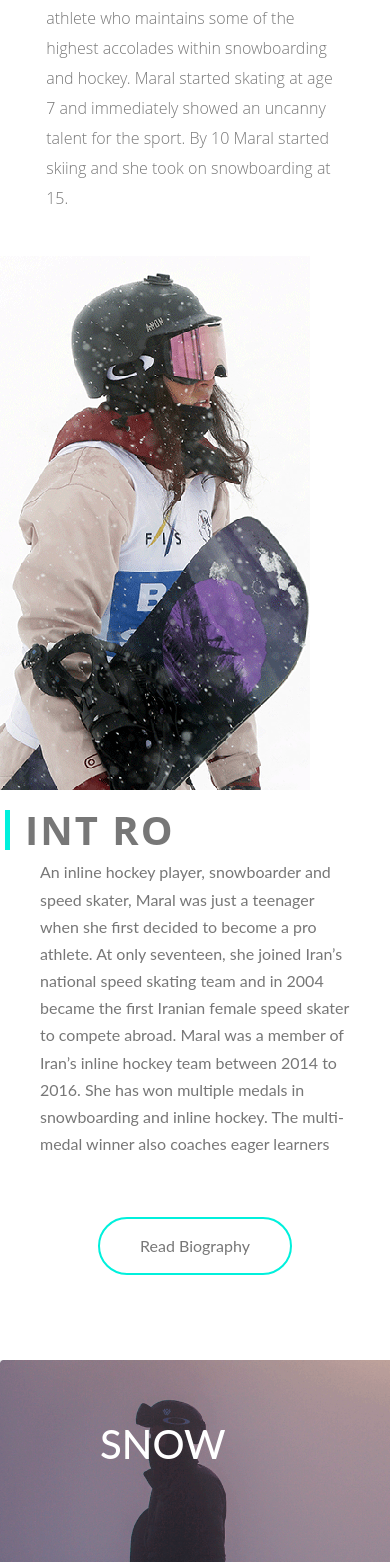
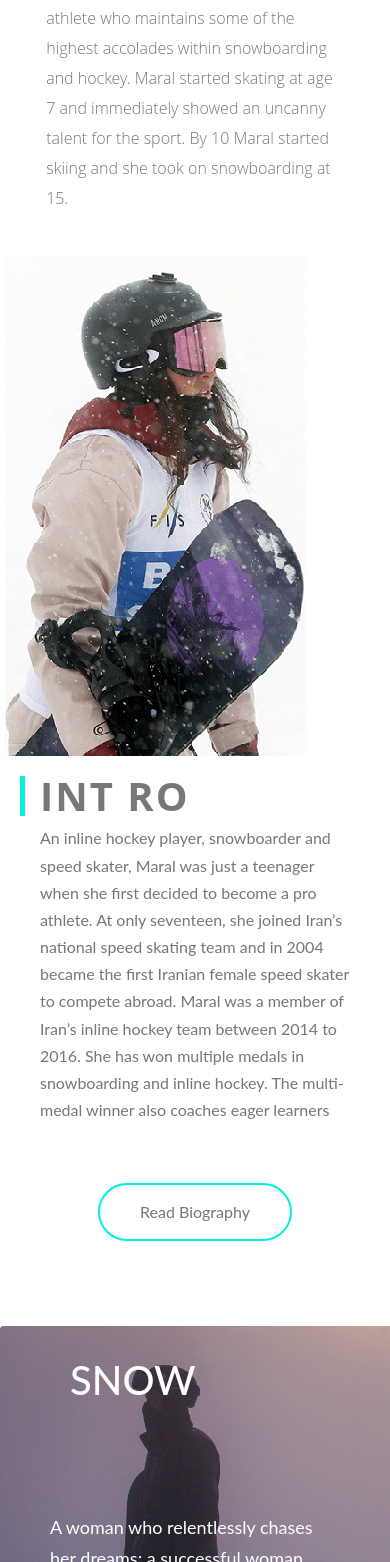
Before and after one commit to najdi123/maral-rasekhi, a React (Create React App) app: page / in a window 390 px wide. Shown: the part 438-2000 px from the top of the page. Built offline with nearby package versions, Linux system fonts and the light colour scheme.

Commit message:
css tweaking

```diff
--- a/src/components/Home/Intro.css
+++ b/src/components/Home/Intro.css
@@ -5,20 +5,15 @@
     /*-moz-column-width: 500px;*/
     /*column-width: 500px;*/
 }
-
+.intro2.row {
+    margin:  0 !important;
+}
 .intro-top {
     /*padding: 30px 0 30px 0;*/
     /*left: -70px;*/
     left: 90px;
 }
-@media only screen and (max-width: 480px) {
-    .intro-top {
 
-        left: +5px;
-        padding: 0;
-
-    }
-}
 
 /*.intro-image {*/
     /*max-width: 500px;*/
@@ -50,6 +45,19 @@
 }
 .test {
     border: #00F0DC 2px solid;
+}
+
+@media only screen and (max-width: 480px) {
+    .intro-top {
+
+        left: +5px;
+        padding: 0;
+
+    }
+    .describe2 {
+        /*display: inline-block;*/
+        padding: 0 20px 35px 20px;
+    }
 }
 /*@media only screen and (max-width: 480px) {*/
     /*!*.column50 {*!*/
--- a/src/components/Home/Intro.js
+++ b/src/components/Home/Intro.js
@@ -2,13 +2,13 @@ import React, {Component} from 'react';
 // import Fade from "react-reveal/Fade";
 // import Flash from "react-reveal/Flash";
 import './Intro.css'
-import pic14 from "../../images/intro-maral2.gif";
+import pic14 from "../../images/intro-maral3.gif";
 
 class Intro extends Component {
     render() {
         return (
-            <div className="intro flex-container row">
-                <div className="intro-top col-sm-10 col-md-6">
+            <div className="intro2 row">
+                <div className="intro-top col-6 col-md-6">
                     <img src={pic14} className="intro-image" alt="maral rasekhi"/>
                 </div>
 
--- a/src/components/Home/NextComponent.css
+++ b/src/components/Home/NextComponent.css
@@ -22,9 +22,17 @@
     }
 }
 
+
 @media only screen and (max-width: 1040px) {
     .next-image-top {
         max-width: 100%;
         height: auto;
     }
 }
+@media only screen and (max-width: 480px) {
+    .next-text-1 {
+        font-size: 17px;
+        margin: 20px;
+        padding: 20px;
+    }
+}
--- a/src/components/Home/Snow.css
+++ b/src/components/Home/Snow.css
@@ -3,6 +3,7 @@
     background-size: cover;
     color: white;
 }
+
 .snow-title {
 
     /*-webkit-column-width: 50vh;*/
@@ -17,7 +18,7 @@
     /*-webkit-column-width: 50vh;*/
     /*-moz-column-width: 50vh;*/
     /*column-width: 50vh;*/
-
+    font-size: 18px;
     margin:20px;
     padding:30px;
 }
@@ -26,9 +27,18 @@
         /*-webkit-column-width: 50vh;*/
         /*-moz-column-width: 50vh;*/
         /*column-width: 50vh;*/
-
+        font-size: 22px;
         margin:20px;
-        padding:80px 60px 40px 0;
+        padding:80px 60px 40px 80px;
     }
 
 }
+@media only screen and (max-width: 480px) {
+    .snow-title {
+
+        margin:40px;
+        padding:30px;
+
+    }
+
+}
--- a/src/components/Home/Snow.js
+++ b/src/components/Home/Snow.js
@@ -8,7 +8,7 @@ class Snow extends Component {
     render() {
         return (
             <div className="snow intro">
-                <div className="snow-title intro-top">
+                <div className="snow-title intro-top2">
                     <h1>SNOW</h1>
                 </div>
                 <div className="snow-text intro-image">
```
Also changed, not shown: src/images/intro-maral3.gif (added).
